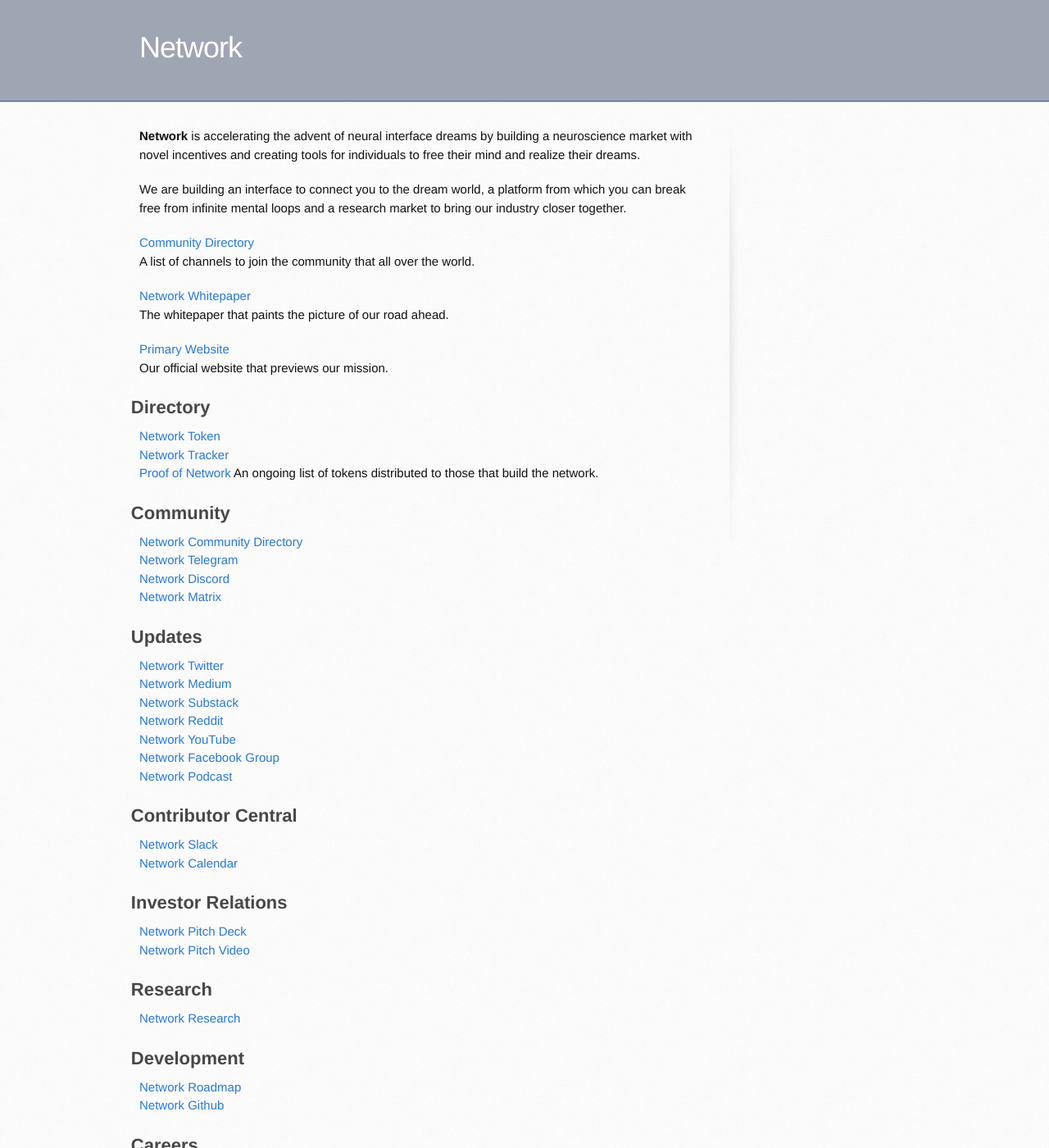
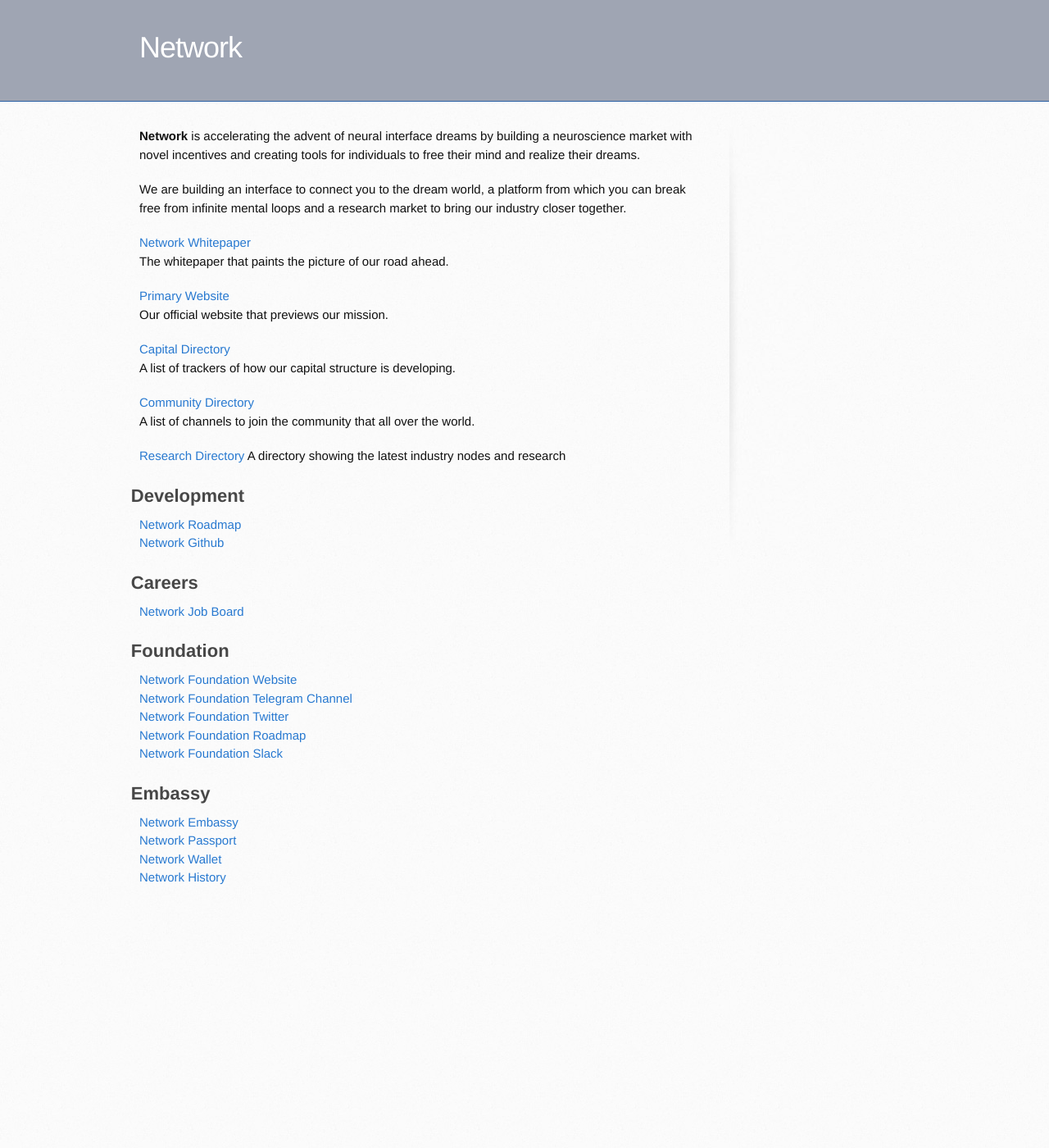
Before and after one commit to networkf/network.github.io, a Jekyll site: the page built from index.md, in a window 1280 px wide and 1400 px high. Shown: the whole window at 82% size. Built offline with Jekyll 4.4.1, drawn with Linux system fonts in a browser that asks for light colours; some web fonts are replaced; our own code applies the rules of GitHub Pages for plain Markdown files; the repository's description, which GitHub fills in, is left out; some of the changed text lies outside the part shown.

Commit message:
Update index.md

```diff
--- a/index.md
+++ b/index.md
@@ -9,10 +9,6 @@ layout: default
 
 We are building an interface to connect you to the dream world, a platform from which you can break free from infinite mental loops and a research market to bring our industry closer together.
 
-<a href="https://network.Fund" target="_blank">Community Directory</a>
-<br>
-A list of channels to join the community that all over the world.
-
 <a href="https://network.com.de/network.pdf" target="_blank">Network Whitepaper</a>
 <br>
 The whitepaper that paints the picture of our road ahead.
@@ -21,52 +17,16 @@ The whitepaper that paints the picture of our road ahead.
 <br>
 Our official website that previews our mission.
 
+<a href="https://network.com.de/capital" target="_blank">Capital Directory</a>
+<br>
+A list of trackers of how our capital structure is developing.
 
-## Directory
-<a href="https://etherscan.io/token/0x7b5726f8261705f6b9e60094ef4427f8e2f29a44?a=0xA11AF6913D21CaB375086e1eb93A60C7f739B15A" target="_blank">Network Token</a>
+<a href="https://network.com.de/community" target="_blank">Community Directory</a>
 <br>
-<a href="https://docs.google.com/spreadsheets/d/1m9o-NVi9G2ksfayXTmo8XrTnp5_gyz4v4nxIQ5MIs8Y" target="_blank">Network Tracker</a>
-<br>
-<a href="https://app.skiff.com/docs/695b2531-2143-455c-871a-c7e53ec36995#sl6KBBJ0MLiWsZyIfxY0fvfsR+vKSlHPQ+vuhPkin0E=" target="_blank">Proof of Network</a>
-An ongoing list of tokens distributed to those that build the network.
+A list of channels to join the community that all over the world.
 
-## Community
-<a href="https://network.com.de/community" target="_blank">Network Community Directory</a>
-<br>
-<a href="https://t.me/networkfund" target="_blank">Network Telegram</a>
-<br>
-<a href="https://discord.gg/sCtK6YK" target="_blank">Network Discord</a>
-<br>
-<a href="https://matrix.to/#/!XNSlHnqIwCumTmcAhm:matrix.org" target="_blank">Network Matrix</a>
-<br>
-
-## Updates
-<a href="https://twitter.com/networkfund" target="_blank">Network Twitter</a>
-<br>
-<a href="https://network.medium.com" target="_blank">Network Medium</a>
-<br>
-<a href="https://network.substack.com" target="_blank">Network Substack</a>
-<br>
-<a href="https://reddit.com/r/networkfund" target="_blank">Network Reddit</a>
-<br>
-<a href="https://www.youtube.com/channel/UCh3Zw3sr1xPklmgjS6VYU-g" target="_blank">Network YouTube</a>
-<br>
-<a href="https://facebook.com/groups/networkfund" target="_blank">Network Facebook Group</a>
-<br>
-<a href="https://anchor.fm/networkfund" target="_blank">Network Podcast</a>
-
-## Contributor Central
-<a href="https://networkfund.slack.com" target="_blank">Network Slack</a>
-<br>
-<a href="https://calendar.google.com/calendar/u/0?cid=dG9kcTBvdGt2YzF1MXM5dG9kOTIxN3FzdWNAZ3JvdXAuY2FsZW5kYXIuZ29vZ2xlLmNvbQ" target="_blank">Network Calendar</a>
-
-## Investor Relations
-<a href="https://docs.google.com/presentation/d/1zXtGiUGWyVw7KBjbBFHSF_zZsAtC8BuCwJPwdLarzZo/edit" target="_blank">Network Pitch Deck</a>
-<br>
-<a href="https://youtu.be/YKKXm36hsSk" target="_blank">Network Pitch Video</a>
-
-## Research
-<a href="https://www.network.com.de" target="_blank">Network Research</a>
+<a href="https://www.network.com.de" target="_blank">Research Directory</a>
+A directory showing the latest industry nodes and research
 
 ## Development
 <a href="https://networkfund.notion.site/networkfund/roadmap-00c0948c1a3e4fd0b2f6510b5d410ac8" target="_blank">Network Roadmap</a>
@@ -95,11 +55,3 @@ An ongoing list of tokens distributed to those that build the network.
 <a href="https://wallet.network.foundation" target="_blank">Network Wallet</a>
 <br>
 <a href="https://history.network.foundation" target="_blank">Network History</a>
-
-## Entities
-Network Foundation
-<br>
-Network Inc
-<br>
-Network Limited
-<br>
```
